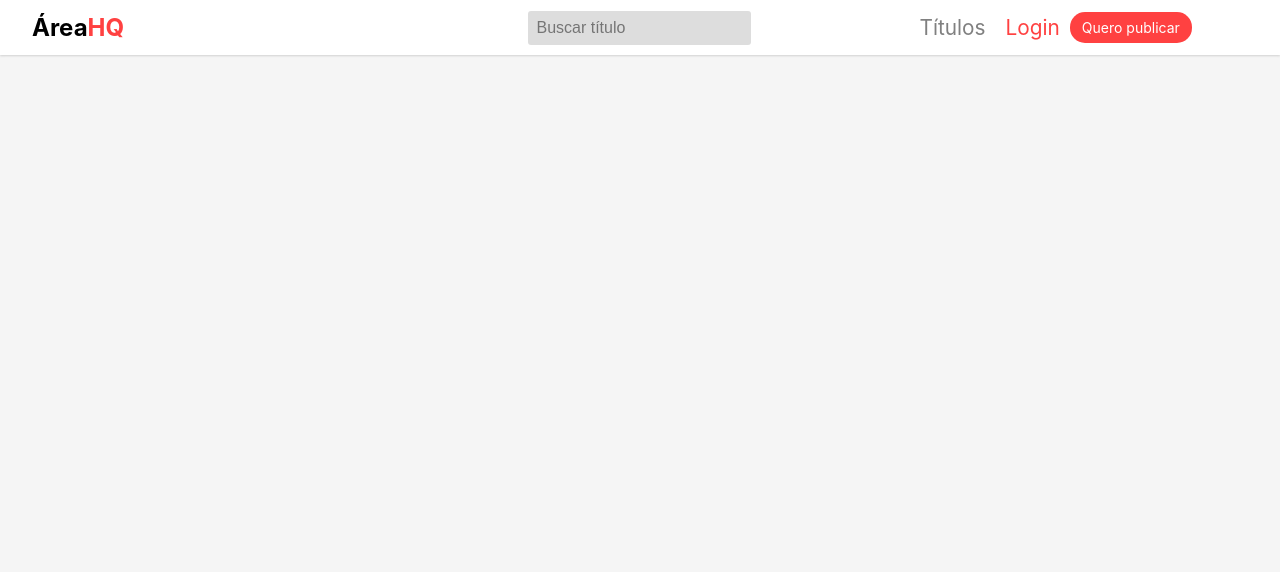
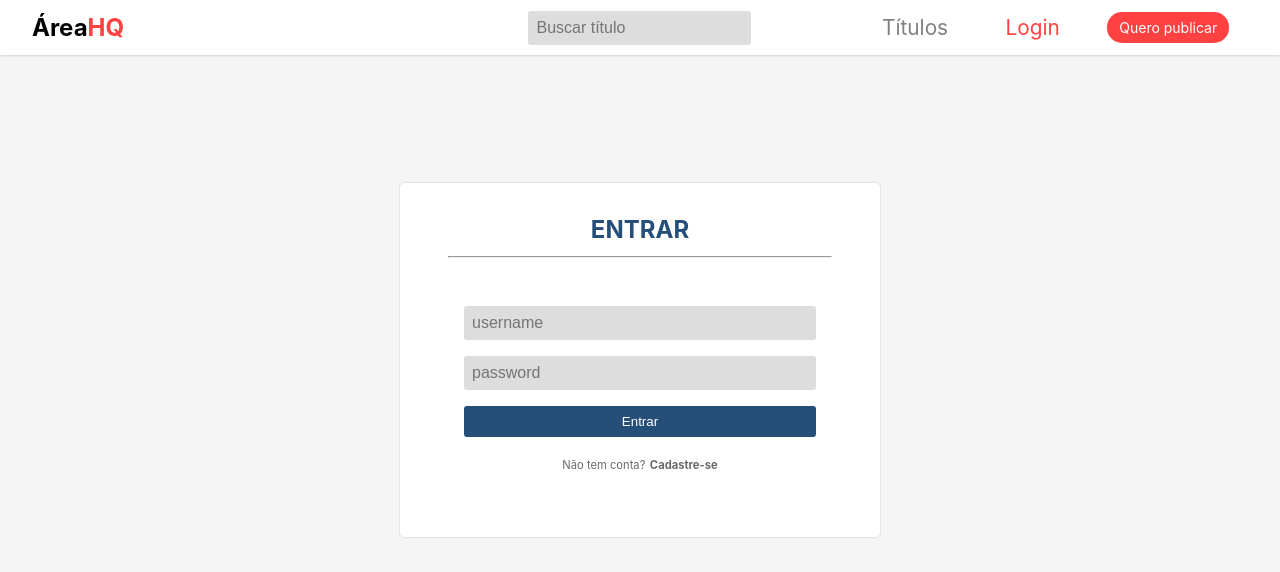
Before and after one commit to ArthurFerrao/AreaHQ, a React (Create React App) app in the folder frontend/: page /login in a window 1280 px wide. Shown: the top 572 px of the page. Built offline with nearby package versions, Linux system fonts and the light colour scheme; no server answers.

Commit message:
Create auth page

```diff
--- a/frontend/src/App.js
+++ b/frontend/src/App.js
@@ -3,6 +3,7 @@ import Home from './pages/Home'
 import Titles from './pages/Titles'
 import TitleDetails from './pages/TitleDetails'
 import Reader from './pages/Reader'
+import Auth from './pages/Auth'
 import NavBar from './components/NavBar'
 import {
   BrowserRouter as Router,
@@ -15,18 +16,11 @@ function App() {
     <Router>
       <NavBar/>
       <Switch>
-        <Route path='/' exact>
-          <Home/>
-        </Route>
-        <Route path='/titles' exact>
-          <Titles/>
-        </Route>
-        <Route path='/title/:titleId' exact>
-          <TitleDetails/>
-        </Route>
-        <Route path='/title/:titleName/chapter/:chapterId' exact>
-          <Reader/>
-        </Route>
+        <Route exact path='/' render={() => <Home/>} />
+        <Route exact path='/titles' render={() => <Titles/>} />
+        <Route exact path='/title/:titleId' render={() => <TitleDetails/>} />
+        <Route exact path={["/login", "/register"]} render={() => <Auth/>} />
+        <Route exact path='/title/:titleName/chapter/:chapterId' render={() => <Reader/>} />
       </Switch>
     </Router>
   )
--- a/frontend/src/components/Categories/styles.css
+++ b/frontend/src/components/Categories/styles.css
@@ -10,4 +10,5 @@
   padding: 0.2rem 0.5rem;
   border-radius: 0.1rem;
   font-size: 0.8rem;
+  border-bottom: 1px solid #254e79;
 }
--- /dev/null
+++ b/frontend/src/components/Login/index.js
@@ -0,0 +1,21 @@
+import React from 'react';
+import { Link } from 'react-router-dom';
+
+import './styles.css'
+
+const Login = ({ setLoginSelected }) => {
+  return (
+    <div className='login-container'>
+      <div className='form-container'>
+        <input className='form-input' type='text' placeholder='username'/>
+        <input className='form-input' type='text' placeholder='password'/>
+        <button>Entrar</button>
+      </div>
+      <div className='resister-message'>
+        <h6>Não tem conta?</h6> <Link className='resister-btn' to='/register'>Cadastre-se</Link>
+      </div>
+    </div>
+  )
+}
+
+export default Login
--- /dev/null
+++ b/frontend/src/components/Login/styles.css
@@ -0,0 +1,46 @@
+.form-container {
+  display: flex;
+  flex-direction: column;
+  gap: 1rem;
+  margin-bottom: 1rem;
+}
+
+.form-container button {
+  color: #fff;
+  background-color: #254e79;
+  border: none;
+  border-radius: 3px;
+  padding: 0.5rem;
+  cursor: pointer;
+}
+
+.form-input {
+  background-color: #DDDDDD;
+  padding: 0.5rem;
+  border: none;
+  border-radius: 3px;
+  font-size: 1rem;
+}
+
+.resister-message {
+  text-align: center;
+}
+
+.resister-message h6, .resister-btn {
+  font-size: 0.7rem;
+  color: rgb(105, 105, 105);
+}
+
+.resister-message h6 {
+  display: inline;
+  font-weight: normal;
+}
+
+.resister-btn {
+  font-weight: bold;
+  cursor: pointer;
+}
+
+.resister-btn:hover {
+  color: #FF4141;
+}
--- a/frontend/src/components/NavBar/index.js
+++ b/frontend/src/components/NavBar/index.js
@@ -17,7 +17,7 @@ const NavBar = () => {
         <MenuIcon id='hambuger-menu-icon' className='nav-btn' style={{ color: '#808080' }} fontSize='large' onClick={() => setOpenMenu(!openMenu)}/>
         <ul className={openMenu? 'nav-btns-container menu-active': 'nav-btns-container'}>
           <Link to='/titles' onClick={() => setOpenMenu(false)} className='nav-btn'>Títulos</Link>
-          <Link to='/' onClick={() => setOpenMenu(false)} className='nav-btn login-btn'>Login</Link>
+          <Link to='/login' onClick={() => setOpenMenu(false)} className='nav-btn login-btn'>Login</Link>
           <Link to='/' onClick={() => setOpenMenu(false)} className='sign-up-btn'>Quero publicar</Link>
         </ul>
       </div>
--- a/frontend/src/components/NavBar/styles.css
+++ b/frontend/src/components/NavBar/styles.css
@@ -36,7 +36,8 @@
   flex-direction: row;
   align-items: center;
   margin-right: 2rem;
-  justify-content: end;
+  justify-content: space-around;
+  place-self: center stretch;
 }
 
 .nav-btn {
@@ -50,6 +51,7 @@
 
 .nav-btn:active {
   transform: scale(0.99);
+  user-select: none;
 }
 
 .login-btn {
--- /dev/null
+++ b/frontend/src/components/Register/index.js
@@ -0,0 +1,22 @@
+import React from 'react';
+import { Link } from 'react-router-dom';
+
+import './styles.css'
+
+const Register = ({ setLoginSelected }) => {
+  return (
+    <div className='login-container'>
+      <div className='form-container'>
+        <input className='form-input' type='text' placeholder='username'/>
+        <input className='form-input' type='text' placeholder='password'/>
+        <input className='form-input' type='text' placeholder='confirm password'/>
+        <button>Cadastrar</button>
+      </div>
+      <div className='resister-message'>
+        <h6>Já tem conta?</h6> <Link className='resister-btn' to='/login'>Entrar</Link>
+      </div>
+    </div>
+  )
+}
+
+export default Register
--- /dev/null
+++ b/frontend/src/components/Register/styles.css
@@ -0,0 +1,38 @@
+.form-container {
+  display: flex;
+  flex-direction: column;
+  gap: 1rem;
+  margin-bottom: 1rem;
+}
+
+.form-container button {
+  color: #fff;
+  background-color: #254e79;
+  border: none;
+  border-radius: 3px;
+  padding: 0.5rem;
+  cursor: pointer;
+}
+
+.resister-message {
+  text-align: center;
+}
+
+.resister-message h6, .resister-btn {
+  font-size: 0.7rem;
+  color: rgb(105, 105, 105);
+}
+
+.resister-message h6 {
+  display: inline;
+  font-weight: normal;
+}
+
+.resister-btn {
+  font-weight: bold;
+  cursor: pointer;
+}
+
+.resister-btn:hover {
+  color: #FF4141;
+}
--- /dev/null
+++ b/frontend/src/pages/Auth/index.js
@@ -0,0 +1,28 @@
+import React from 'react';
+import { BrowserRouter as Router, Route } from 'react-router-dom';
+import Login from '../../components/Login';
+import Register from '../../components/Register';
+
+import './styles.css'
+
+const Auth = () => {
+  return (
+    <div className='auth-page'>
+      <Router>
+        <div className='auth-container'>
+          <div className='auth-header'>
+              <Route exact path="/login" render={() => <h2>ENTRAR</h2>} />
+              <Route exact path="/register" render={() => <h2>CADASTRAR</h2>} />
+            <hr/>
+          </div>
+          <div className='auth-form'>
+            <Route exact path="/login" render={() => <Login />} />
+            <Route exact path="/register" render={() => <Register />} />
+          </div>
+        </div>
+      </Router>
+    </div>
+  )
+}
+
+export default Auth
--- /dev/null
+++ b/frontend/src/pages/Auth/styles.css
@@ -0,0 +1,36 @@
+.auth-page {
+  display: flex;
+  justify-content: center;
+  align-items: center;
+  height: 90vh;
+  width: 100vw;
+}
+
+.auth-container {
+  width: 30rem;
+  background-color: #fff;
+  border: 1px solid #e1e4e8;
+  border-radius: 5px;
+}
+
+.auth-form {
+  padding: 1rem 4rem 4rem 4rem;
+}
+
+.auth-header {
+  text-align: center;
+  color: #254e79;
+  padding: 2rem;
+}
+
+.auth-header hr {
+  margin: 0.8rem 1rem 0 1rem;
+  color: #254e79;
+}
+
+@media only screen and (max-width: 600px) {
+
+  .auth-container {
+    width: 100vw;
+  }
+}
--- a/frontend/src/pages/Reader/index.js
+++ b/frontend/src/pages/Reader/index.js
@@ -1,5 +1,4 @@
-import React, { useState, useEffect } from 'react';
-import API from '../../utils/API.js';
+import React from 'react';
 
 import './styles.css'
 
--- a/frontend/src/pages/Reader/styles.css
+++ b/frontend/src/pages/Reader/styles.css
@@ -1,5 +1,3 @@
 .reader {
-  width: 100vw;
-  height: 100vh;
-  background-color: rgba(0, 0, 0, 0.63);
+
 }
```
